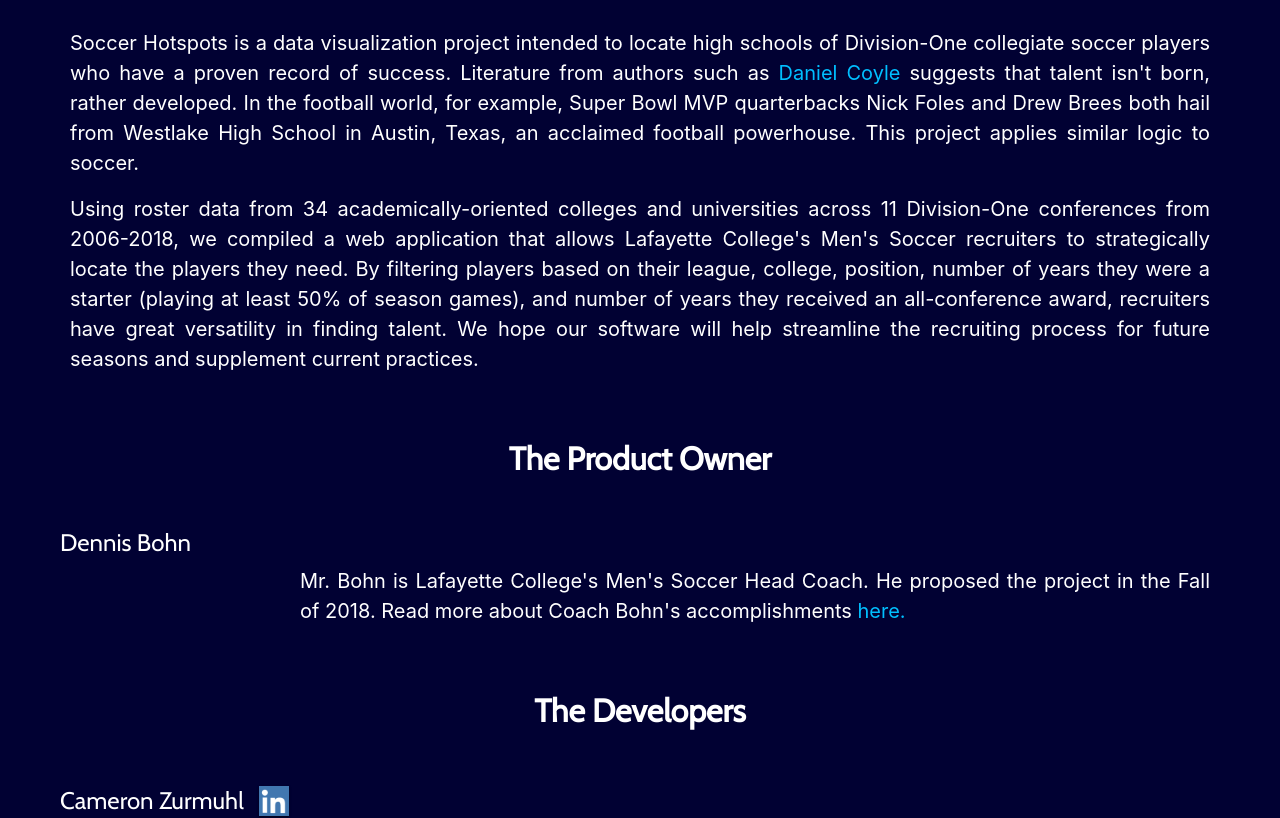
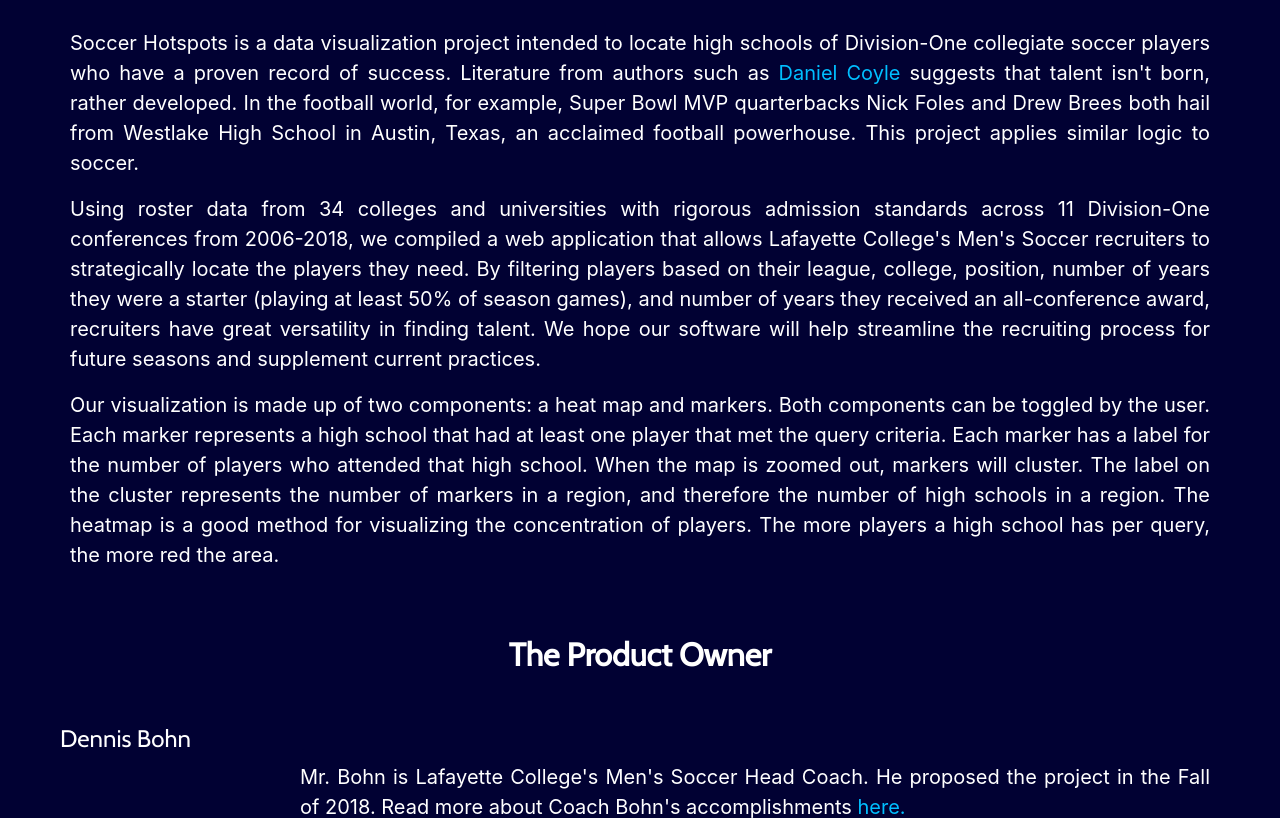
Before and after one commit to 20zurmca/SeniorProject, a Django app: page /about in a window 1280 px wide. Shown: the part 144-962 px from the top of the page. Run offline with Django 3.2, Linux system fonts and the light colour scheme; some libraries are stand-ins or nearby versions.

Commit message:
pushing updated templats

```diff
--- a/soccersite/map/templates/map/about.html
+++ b/soccersite/map/templates/map/about.html
@@ -40,7 +40,7 @@
     </p>
 
     <p class="info">
-      Using roster data from 34 academically-oriented colleges and universities
+      Using roster data from 34 colleges and universities with rigorous admission standards
       across 11 Division-One conferences from 2006-2018, we compiled a web application
       that allows Lafayette College's Men's Soccer recruiters to strategically locate the
       players they need. By filtering players based on their league, college, position, number of years
@@ -49,6 +49,17 @@
       versatility in finding talent. We hope our software
       will help streamline the recruiting process for future seasons and
       supplement current practices.
+    </p>
+
+    <p class="info">
+      Our visualization is made up of two components: a heat map and markers.
+      Both components can be toggled by the user. Each marker represents a high
+      school that had at least one player that met the query criteria. Each marker
+      has a label for the number of players who attended that high school. When
+      the map is zoomed out, markers will cluster. The label on the cluster represents
+      the number of markers in a region, and therefore the number of high schools in a region. The
+      heatmap is a good method for visualizing the concentration of players. The more players
+      a high school has per query, the more red the area.
     </p>
 
     <div class="header">
```
Also changed, not shown: soccersite/map/templates/map/index.html (+4 -7 lines).
